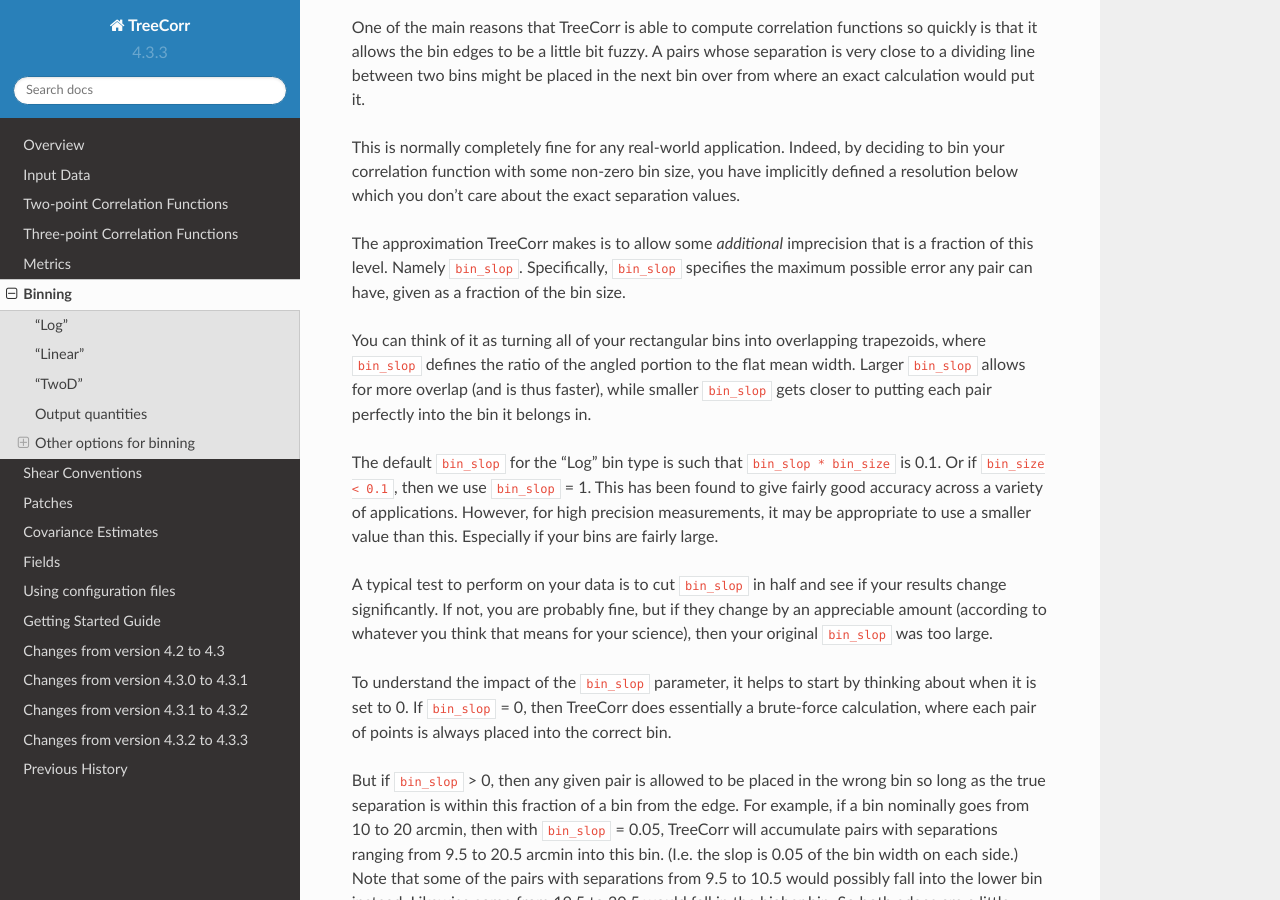
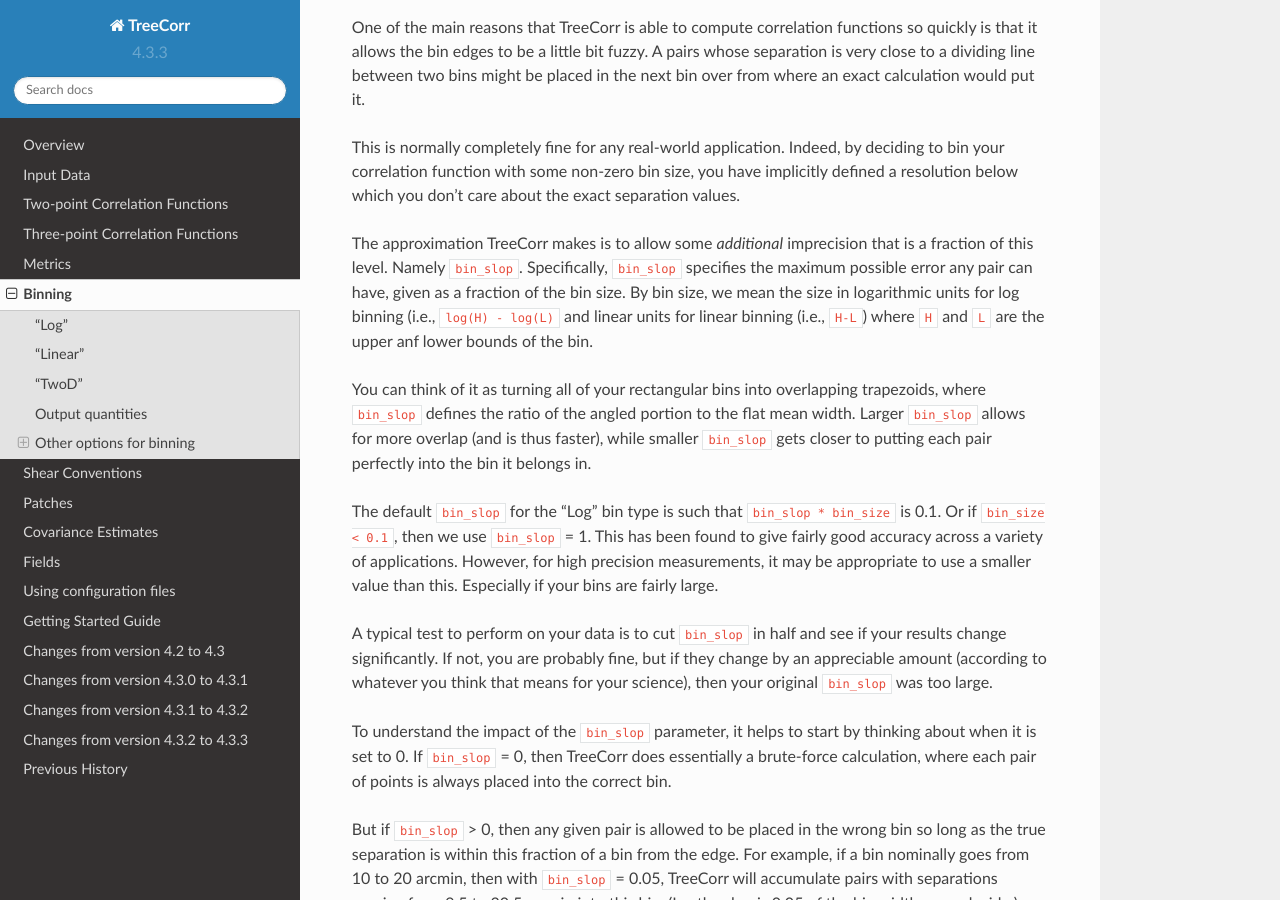
Before and after one commit to rmjarvis/TreeCorr, a Sphinx documentation site: the page built from docs/binning.rst, in a window 1280 px wide and 900 px high, scrolled down 3601 px. Built offline with Sphinx 7.4.7 and the Read the Docs theme 2.0.0, drawn with Linux system fonts in a browser that asks for light colours; the version number is read from the project's files by our own code.

Commit message:
DOC add comment on binsize definition

```diff
--- a/docs/binning.rst
+++ b/docs/binning.rst
@@ -170,7 +170,10 @@
 
 The approximation TreeCorr makes is to allow some *additional* imprecision that is a
 fraction of this level.  Namely ``bin_slop``.  Specifically, ``bin_slop`` specifies the
-maximum possible error any pair can have, given as a fraction of the bin size.
+maximum possible error any pair can have, given as a fraction of the bin size. By bin size,
+we mean the size in logarithmic units for log binning (i.e., ``log(H) - log(L)``
+and linear units for linear binning (i.e., ``H-L``) where ``H`` and ``L`` are the upper
+anf lower bounds of the bin.
 
 You can think of it as turning all of your rectangular bins into overlapping trapezoids,
 where ``bin_slop`` defines the ratio of the angled portion to the flat mean width.
```
